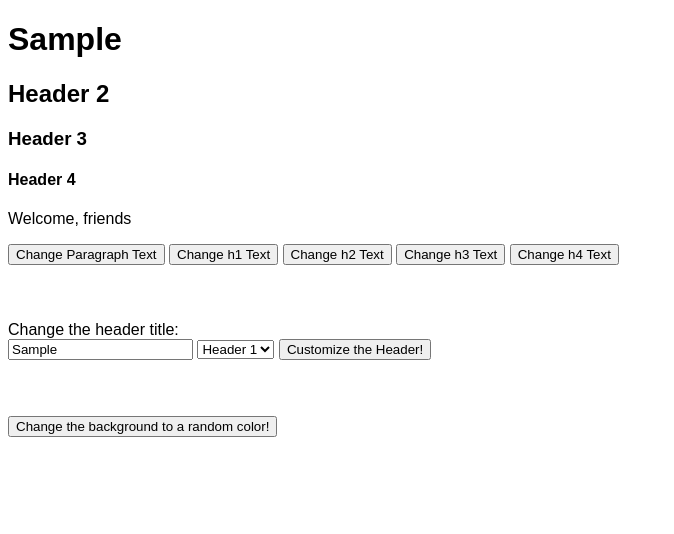
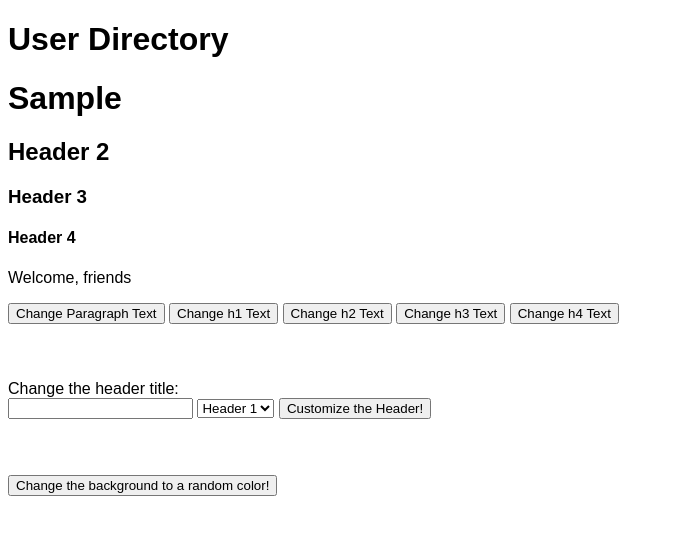
Before and after one commit to singh486/user-directory, a plain HTML site: page index.html in a window 1280 px wide. Both pictures are taken after typing "Sample" into the empty fields and a click on the button "Customize the Header!". Shown: the whole page, without its empty margins (0-674 px from the left). Drawn offline with Linux system fonts and the light colour scheme.

Commit message:
Clear the input after submit

```diff
--- a/index.html
+++ b/index.html
@@ -8,6 +8,7 @@
   <link rel="stylesheet" href="index.css">
 </head>
 <body>
+  <h1>User Directory</h1>
   <h1 id= "header1">Header 1</h1>
   <h2 id = "header2">Header 2</h2>
   <h3 id = "header3">Header 3</h3>
@@ -42,6 +43,7 @@
   </pre>
   <button id = "colorChange">Change the background to a random color!</button>
 
+
   <script src="index.js"></script>
 
 </body>
--- a/index.js
+++ b/index.js
@@ -52,6 +52,7 @@ function changeHeader(ev){
             header4.textContent = newTitle
             break
     }
+    document.getElementById('form1').elements[0].value = ''
 }
 
 const backgroundButton = document.getElementById('colorChange')
```
